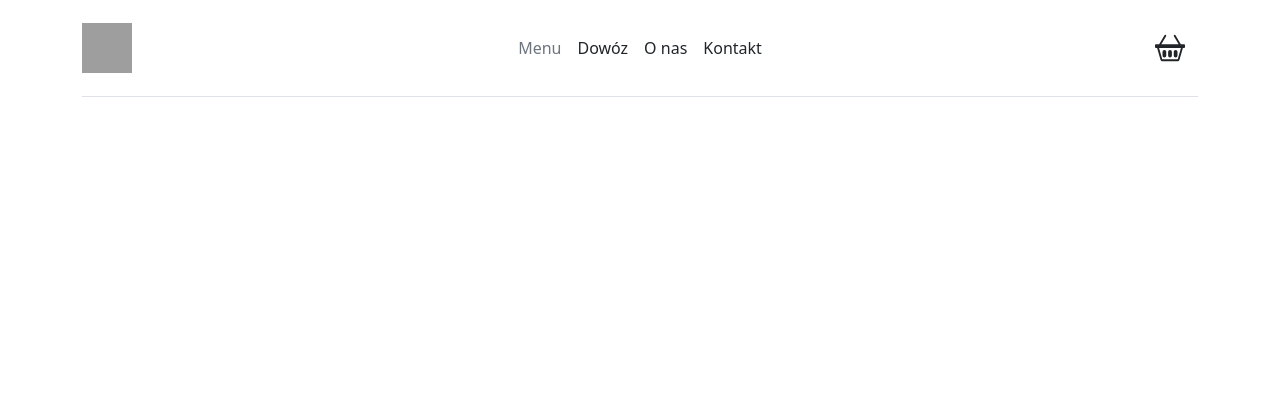
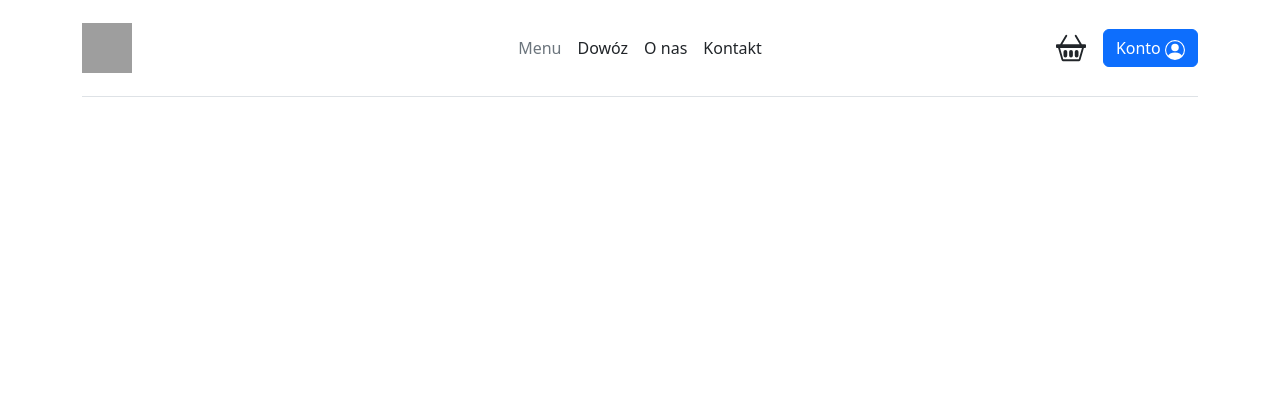
Before and after one commit to PicuBicu/pizzeria, a PHP site: page /header.php in a window 1280 px wide. Shown: the top 420 px of the page. Run offline with PHP 8.4, Linux system fonts and the light colour scheme; some libraries are stand-ins or nearby versions; grey boxes are pictures that could not be loaded.

Commit message:
Add account php

```diff
--- a/pizzeria/header.php
+++ b/pizzeria/header.php
@@ -29,7 +29,9 @@
 
             <div class="col-md-3 text-end">
 
-                <a class="basket btn" href="orders.php">
+
+
+                <a class="btn" href="orders.php">
                     <?php if (isset($_SESSION) && isset($_SESSION["basketCount"]) && $_SESSION["basketCount"] > 0) : ?>
                         <span class="top-0 start-100 translate-middle badge rounded-pill bg-danger">
                             <?= $_SESSION["basketCount"] ?>
@@ -42,6 +44,14 @@
                     </svg>
                 </a>
 
+                <a href="account.php" class="btn btn-primary">
+                    <span>Konto</span>
+                    <svg xmlns="http://www.w3.org/2000/svg" width="20" height="20" fill="currentColor" class="bi bi-person-circle" viewBox="0 0 16 16">
+                        <path d="M11 6a3 3 0 1 1-6 0 3 3 0 0 1 6 0z" />
+                        <path fill-rule="evenodd" d="M0 8a8 8 0 1 1 16 0A8 8 0 0 1 0 8zm8-7a7 7 0 0 0-5.468 11.37C3.242 11.226 4.805 10 8 10s4.757 1.225 5.468 2.37A7 7 0 0 0 8 1z" />
+                    </svg>
+                </a>
+
                 <?php if (isset($_SESSION)) : ?>
                     <?php if (isset($_SESSION["loggedin"]) && $_SESSION["loggedin"] === true) : ?>
                         <button type="button" class="btn btn-primary"><a href="logout.php">Wyloguj się</a></button>
@@ -49,6 +59,7 @@
                         <button type="button" class="btn btn-outline-primary me-2"><a href="login.php">Zaloguj się</a></button>
                         <button type="button" class="btn btn-primary"><a href="register.php">Zarejestruj się</a></button>
                     <?php endif; ?>
+
                 <?php endif; ?>
 
             </div>
```
Also changed, not shown: pizzeria/account.php (added, +22 -0 lines).
